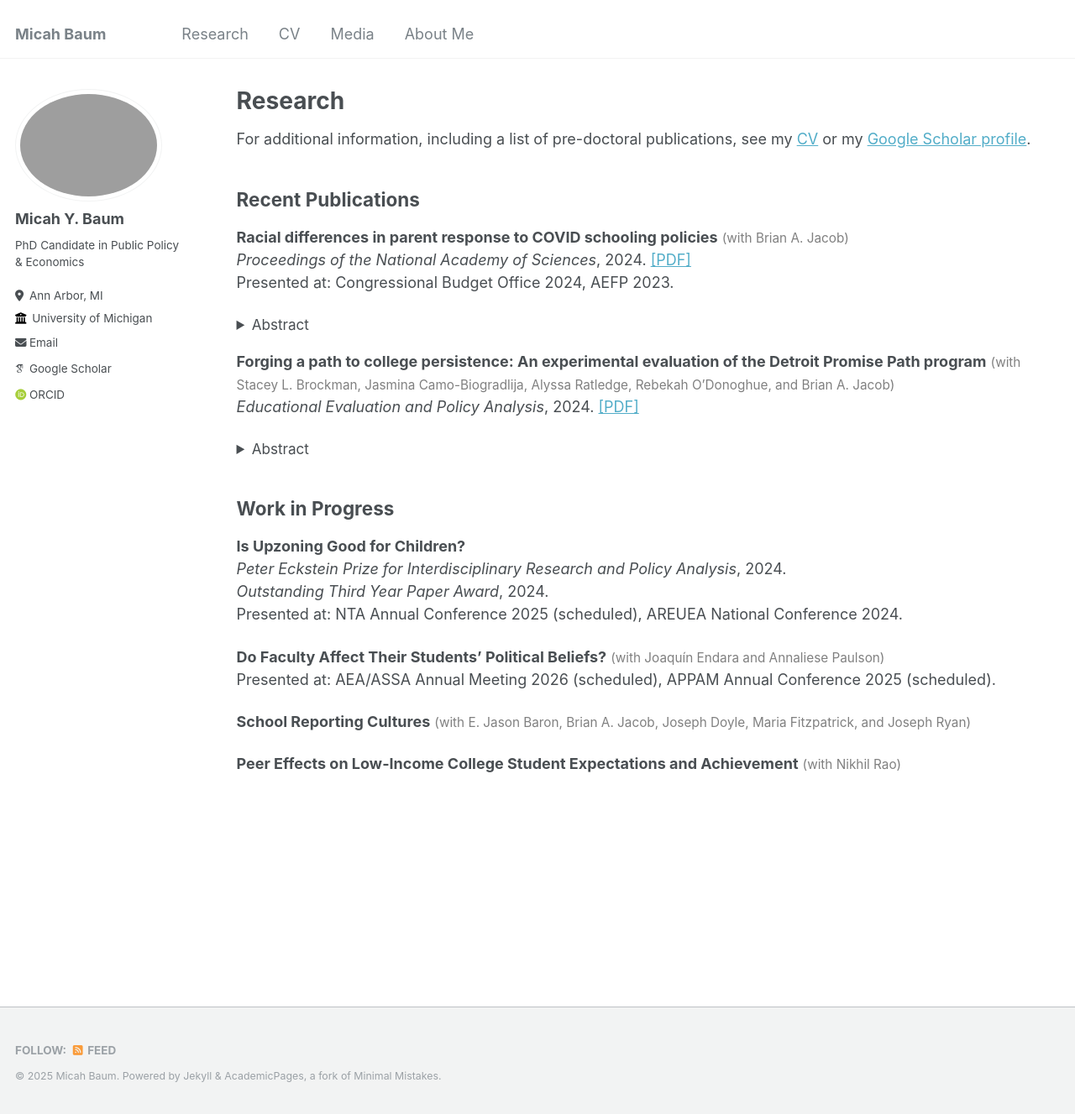
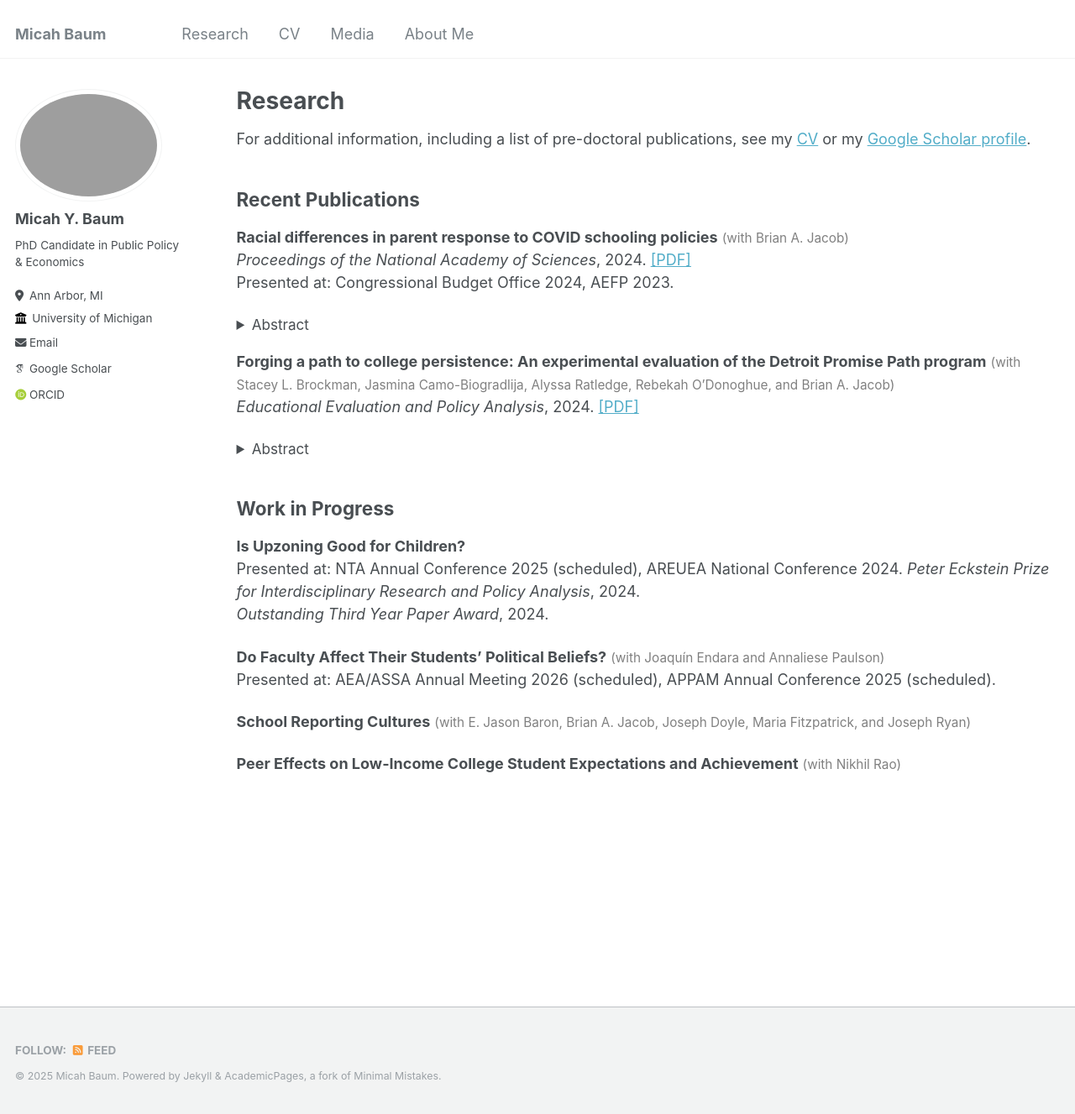
Before and after one commit to micah-baum/micah-baum.github.io, a Jekyll site: the page built from _pages/research.md, in a window 1280 px wide and 1327 px high. Shown: the whole window at 84% size. Built offline with Jekyll 4.4.1, drawn with Linux system fonts in a browser that asks for light colours; some web fonts are replaced.

```diff
--- a/_pages/research.md
+++ b/_pages/research.md
@@ -29,9 +29,9 @@ Detroit students who obtain a college degree overcome many obstacles to do so. T
 
 ## Work in Progress
 **Is Upzoning Good for Children?** <br>
+Presented at: NTA Annual Conference 2025 (scheduled), AREUEA National Conference 2024.
 _Peter Eckstein Prize for Interdisciplinary Research and Policy Analysis_, 2024. <br>
 _Outstanding Third Year Paper Award_, 2024. <br>
-Presented at: NTA Annual Conference 2025 (scheduled), AREUEA National Conference 2024.
 
 **Do Faculty Affect Their Students' Political Beliefs?** <span style="font-size:85%; color:gray;">(with Joaqu&iacute;n Endara and Annaliese Paulson) </span>  <br>
 Presented at: AEA/ASSA Annual Meeting 2026 (scheduled), APPAM Annual Conference 2025 (scheduled).
```
